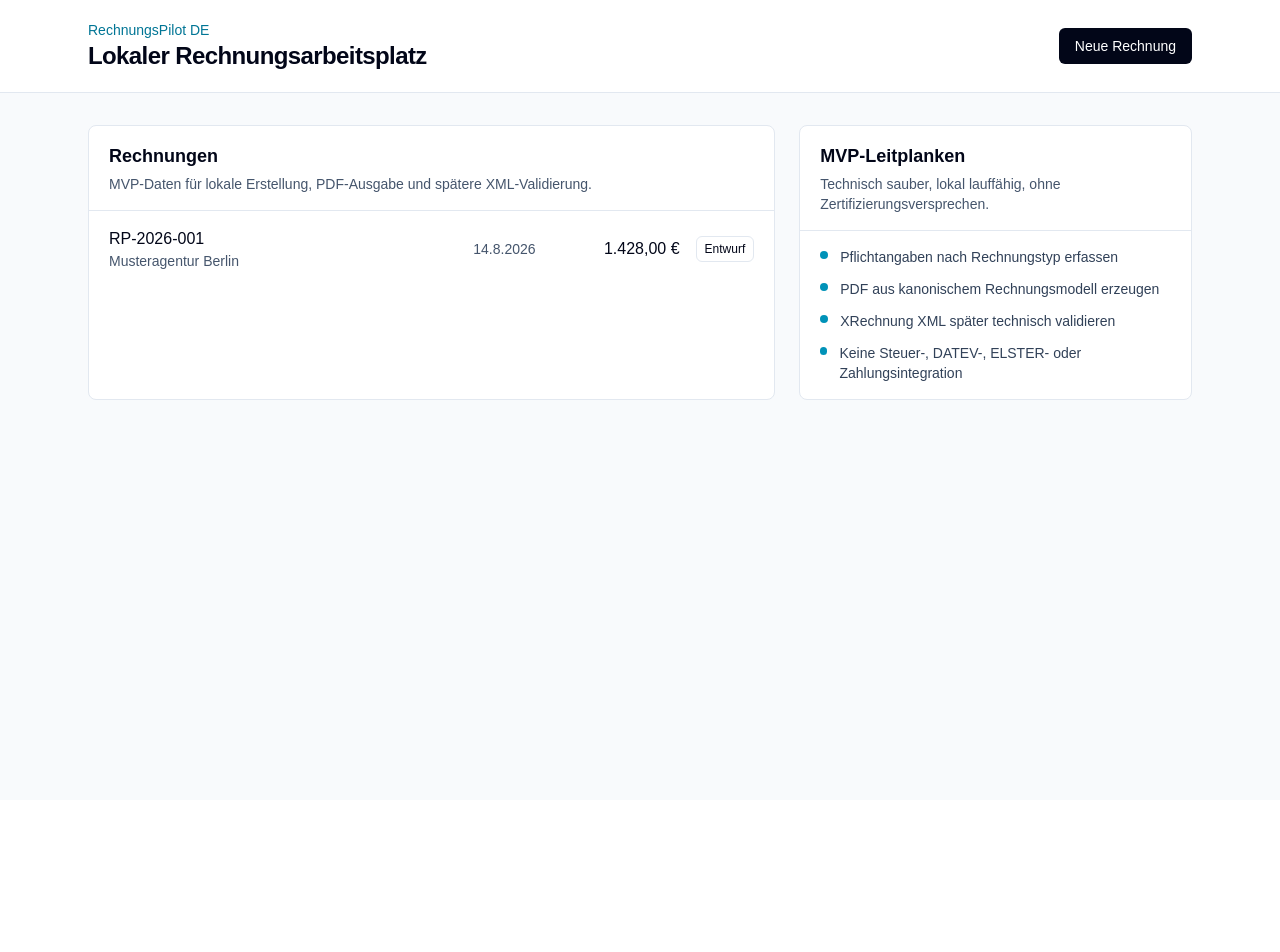
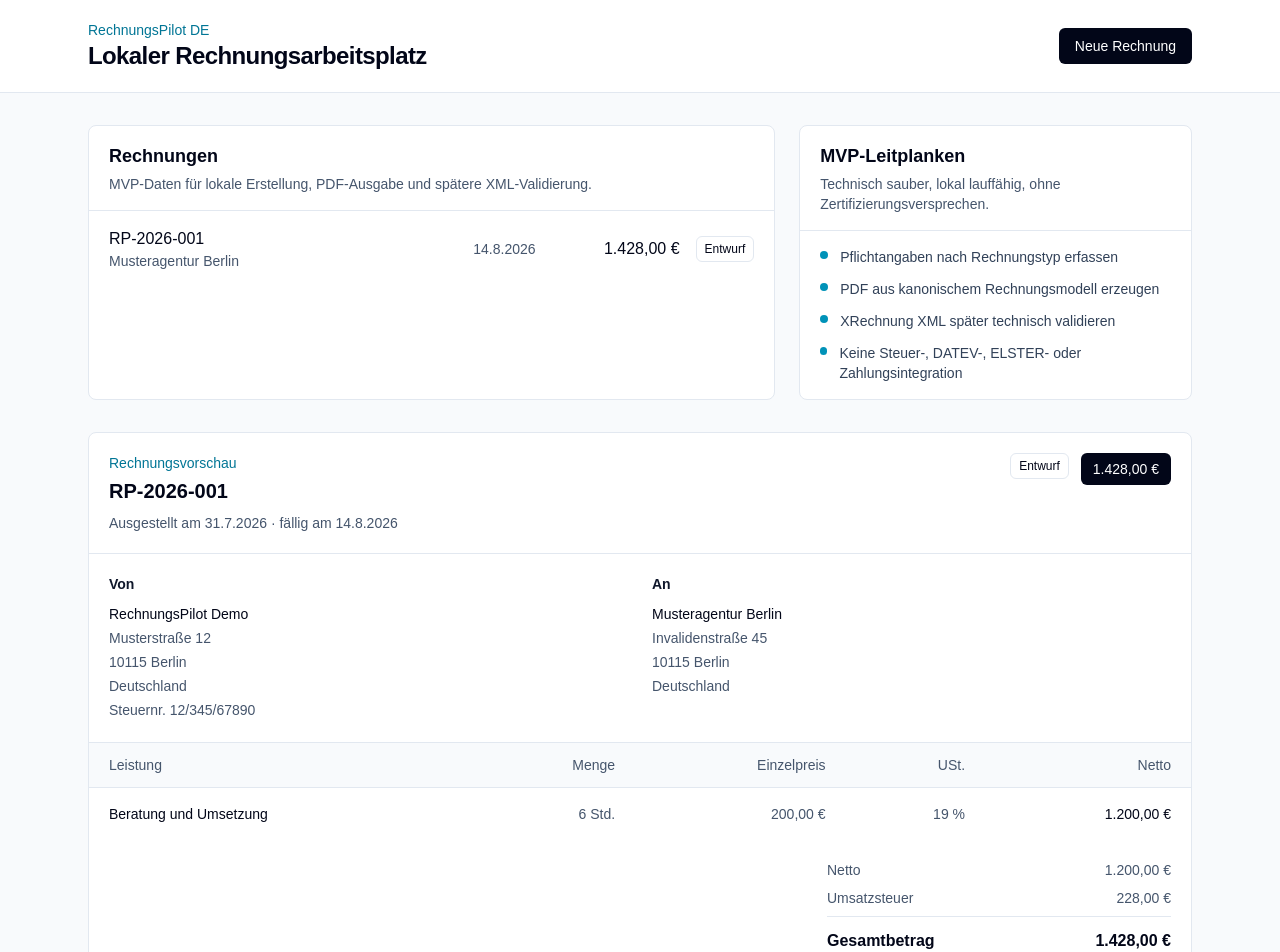
Before and after one commit to ashardeveloper/rechnungspilot, a Next.js app in the folder web/: page / in a window 1280 px wide. Shown: the top 952 px of the page. Before the commit the page ends 800 px from the top, so only its background shows below. Built offline with nearby package versions, Linux system fonts and the light colour scheme.

Commit message:
feat: add invoice preview panel

```diff
--- a/web/src/app/page.tsx
+++ b/web/src/app/page.tsx
@@ -1,5 +1,5 @@
 import { sampleInvoices } from "@/domain/invoice-fixtures";
-import type { InvoiceStatus } from "@/domain/invoice";
+import type { CanonicalInvoice, InvoiceStatus } from "@/domain/invoice";
 
 const statusLabels: Record<InvoiceStatus, string> = {
   draft: "Entwurf",
@@ -25,7 +25,133 @@ function formatDate(date: string) {
   return new Intl.DateTimeFormat("de-DE").format(new Date(date));
 }
 
+function formatUnit(unit: CanonicalInvoice["lineItems"][number]["unit"]) {
+  const unitLabels = {
+    hour: "Std.",
+    day: "Tag",
+    piece: "Stück",
+  };
+
+  return unitLabels[unit];
+}
+
+function InvoicePreview({ invoice }: { invoice: CanonicalInvoice }) {
+  return (
+    <section className="mx-auto max-w-6xl px-6 pb-10">
+      <div className="rounded-lg border border-slate-200 bg-white">
+        <div className="grid gap-6 border-b border-slate-200 px-5 py-5 md:grid-cols-[1fr_auto]">
+          <div>
+            <p className="text-sm font-medium text-cyan-700">
+              Rechnungsvorschau
+            </p>
+            <h2 className="mt-1 text-xl font-semibold">{invoice.number}</h2>
+            <p className="mt-2 text-sm text-slate-600">
+              Ausgestellt am {formatDate(invoice.issueDate)} · fällig am{" "}
+              {formatDate(invoice.dueDate)}
+            </p>
+          </div>
+          <div className="flex items-start gap-3 md:justify-end">
+            <span className="rounded-md border border-slate-200 px-2 py-1 text-xs font-medium">
+              {statusLabels[invoice.status]}
+            </span>
+            <span className="rounded-md bg-slate-950 px-3 py-1.5 text-sm font-medium text-white">
+              {formatCurrency(invoice.totals.grossAmountCents)}
+            </span>
+          </div>
+        </div>
+
+        <div className="grid gap-6 border-b border-slate-200 px-5 py-5 md:grid-cols-2">
+          <div>
+            <h3 className="text-sm font-semibold text-slate-900">Von</h3>
+            <address className="mt-2 not-italic text-sm leading-6 text-slate-600">
+              <span className="block font-medium text-slate-950">
+                {invoice.seller.name}
+              </span>
+              <span className="block">{invoice.seller.street}</span>
+              <span className="block">
+                {invoice.seller.postalCode} {invoice.seller.city}
+              </span>
+              <span className="block">Deutschland</span>
+              {invoice.seller.taxNumber ? (
+                <span className="block">
+                  Steuernr. {invoice.seller.taxNumber}
+                </span>
+              ) : null}
+            </address>
+          </div>
+
+          <div>
+            <h3 className="text-sm font-semibold text-slate-900">An</h3>
+            <address className="mt-2 not-italic text-sm leading-6 text-slate-600">
+              <span className="block font-medium text-slate-950">
+                {invoice.buyer.name}
+              </span>
+              <span className="block">{invoice.buyer.street}</span>
+              <span className="block">
+                {invoice.buyer.postalCode} {invoice.buyer.city}
+              </span>
+              <span className="block">Deutschland</span>
+            </address>
+          </div>
+        </div>
+
+        <div className="overflow-x-auto">
+          <table className="w-full min-w-[720px] text-left text-sm">
+            <thead className="border-b border-slate-200 bg-slate-50 text-slate-600">
+              <tr>
+                <th className="px-5 py-3 font-medium">Leistung</th>
+                <th className="px-5 py-3 text-right font-medium">Menge</th>
+                <th className="px-5 py-3 text-right font-medium">
+                  Einzelpreis
+                </th>
+                <th className="px-5 py-3 text-right font-medium">USt.</th>
+                <th className="px-5 py-3 text-right font-medium">Netto</th>
+              </tr>
+            </thead>
+            <tbody className="divide-y divide-slate-200">
+              {invoice.lineItems.map((item) => (
+                <tr key={item.description}>
+                  <td className="px-5 py-4 font-medium">{item.description}</td>
+                  <td className="px-5 py-4 text-right text-slate-600">
+                    {item.quantity} {formatUnit(item.unit)}
+                  </td>
+                  <td className="px-5 py-4 text-right text-slate-600">
+                    {formatCurrency(item.unitPriceCents)}
+                  </td>
+                  <td className="px-5 py-4 text-right text-slate-600">
+                    {item.vatRatePercent} %
+                  </td>
+                  <td className="px-5 py-4 text-right font-medium">
+                    {formatCurrency(item.quantity * item.unitPriceCents)}
+                  </td>
+                </tr>
+              ))}
+            </tbody>
+          </table>
+        </div>
+
+        <div className="ml-auto w-full max-w-sm space-y-2 px-5 py-5 text-sm">
+          <div className="flex justify-between text-slate-600">
+            <span>Netto</span>
+            <span>{formatCurrency(invoice.totals.netAmountCents)}</span>
+          </div>
+          <div className="flex justify-between text-slate-600">
+            <span>Umsatzsteuer</span>
+            <span>{formatCurrency(invoice.totals.vatAmountCents)}</span>
+          </div>
+          <div className="flex justify-between border-t border-slate-200 pt-3 text-base font-semibold">
+            <span>Gesamtbetrag</span>
+            <span>{formatCurrency(invoice.totals.grossAmountCents)}</span>
+          </div>
+        </div>
+      </div>
+    </section>
+  );
+}
+
 export default function Home() {
+  const selectedInvoice = sampleInvoices[0];
+
   return (
     <main className="min-h-screen bg-slate-50 text-slate-950">
       <section className="border-b border-slate-200 bg-white">
@@ -99,6 +225,8 @@ export default function Home() {
           </ul>
         </aside>
       </section>
+
+      <InvoicePreview invoice={selectedInvoice} />
     </main>
   );
 }
```
